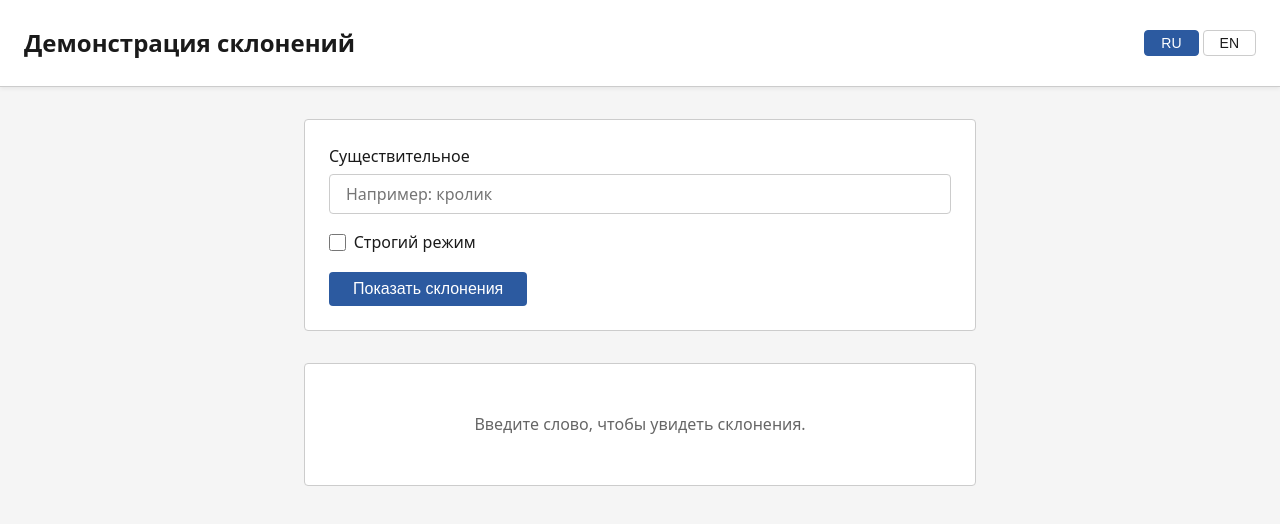
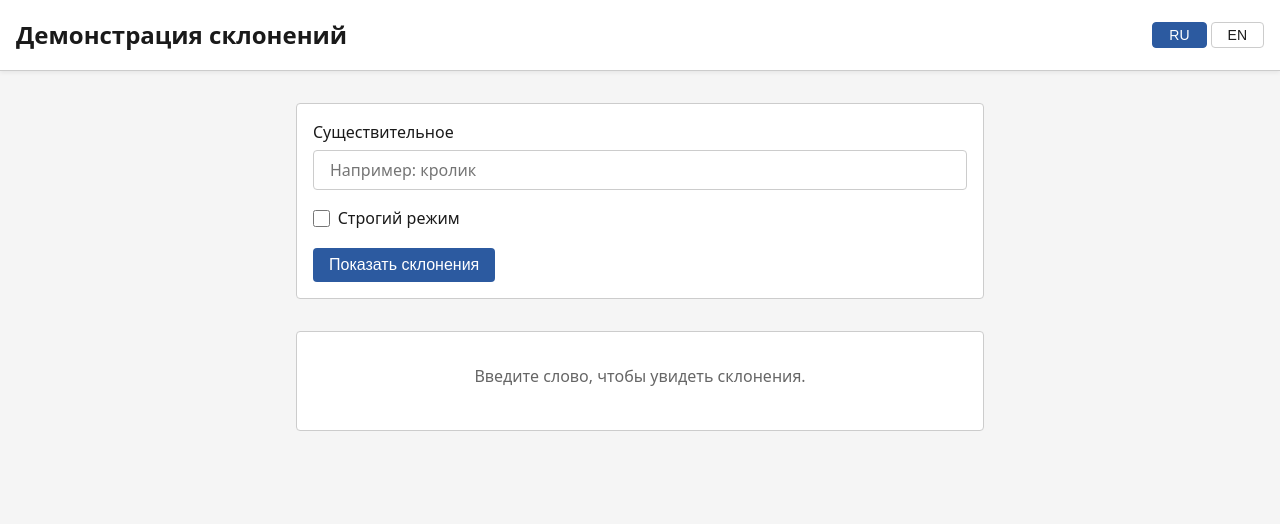
Before and after one commit to bkuz114/ruslovar-api, a plain HTML site: page client/demo/index.html in a window 1280 px wide. Drawn offline with Linux system fonts and the light colour scheme.

Commit message:
style: reduce demo page spacing
Tighten padding and margins across the demo page for a more compact
layout.

== Context ==

- The demo page uses CSS variables for spacing, defined in :root.

- The previous spacing values (--space-lg and --space-xl) created a
  generous layout, but the page consumed more vertical space than
  necessary for a simple lookup form and results table.

- Reducing spacing makes the demo feel more focused and keeps more of
  the declension table visible without scrolling.

== Changes ==

1. client/demo/assets/css/demo.css
    - reduce header padding from --space-lg to --space-md
    - reduce demo container horizontal padding from --space-lg to --space-md
    - reduce form padding from --space-lg to --space-md
    - reduce submit button horizontal padding from --space-lg to --space-md
    - reduce results area padding from --space-lg to --space-md
    - reduce results placeholder padding from --space-lg to --space-md
    - reduce declension table bottom margin from --space-lg to --space-md
    - reduce raw JSON toggle top margin from --space-lg to --space-md

Refs: #2

```diff
--- a/client/demo/assets/css/demo.css
+++ b/client/demo/assets/css/demo.css
@@ -57,7 +57,7 @@ body {
     display: flex;
     justify-content: space-between;
     align-items: center;
-    padding: var(--space-lg);
+    padding: var(--space-md);
     background-color: var(--color-surface);
     border-bottom: var(--border-width) solid var(--color-border);
 }
@@ -94,13 +94,13 @@ body {
 .demo-container {
     max-width: 720px;
     margin: 0 auto;
-    padding: var(--space-xl) var(--space-lg);
+    padding: var(--space-xl) var(--space-md);
 }
 
 /* Form */
 .lookup-form {
     background-color: var(--color-surface);
-    padding: var(--space-lg);
+    padding: var(--space-md);
     border-radius: var(--border-radius);
     border: var(--border-width) solid var(--color-border);
     margin-bottom: var(--space-xl);
@@ -142,7 +142,7 @@ body {
 }
 
 .submit-button {
-    padding: var(--space-sm) var(--space-lg);
+    padding: var(--space-sm) var(--space-md);
     background-color: var(--color-primary);
     color: var(--color-surface);
     border: none;
@@ -159,7 +159,7 @@ body {
 /* Results area */
 .results-area {
     background-color: var(--color-surface);
-    padding: var(--space-lg);
+    padding: var(--space-md);
     border-radius: var(--border-radius);
     border: var(--border-width) solid var(--color-border);
     min-height: 100px;
@@ -168,14 +168,14 @@ body {
 .results-placeholder {
     color: var(--color-text-muted);
     text-align: center;
-    padding: var(--space-lg) 0;
+    padding: var(--space-md) 0;
 }
 
 /* Declension table */
 .declension-table {
     width: 100%;
     border-collapse: collapse;
-    margin-bottom: var(--space-lg);
+    margin-bottom: var(--space-md);
 }
 
 .declension-table th,
@@ -207,7 +207,7 @@ body {
 
 /* Raw JSON toggle */
 .raw-json {
-    margin-top: var(--space-lg);
+    margin-top: var(--space-md);
 }
 
 .raw-json summary {
```
